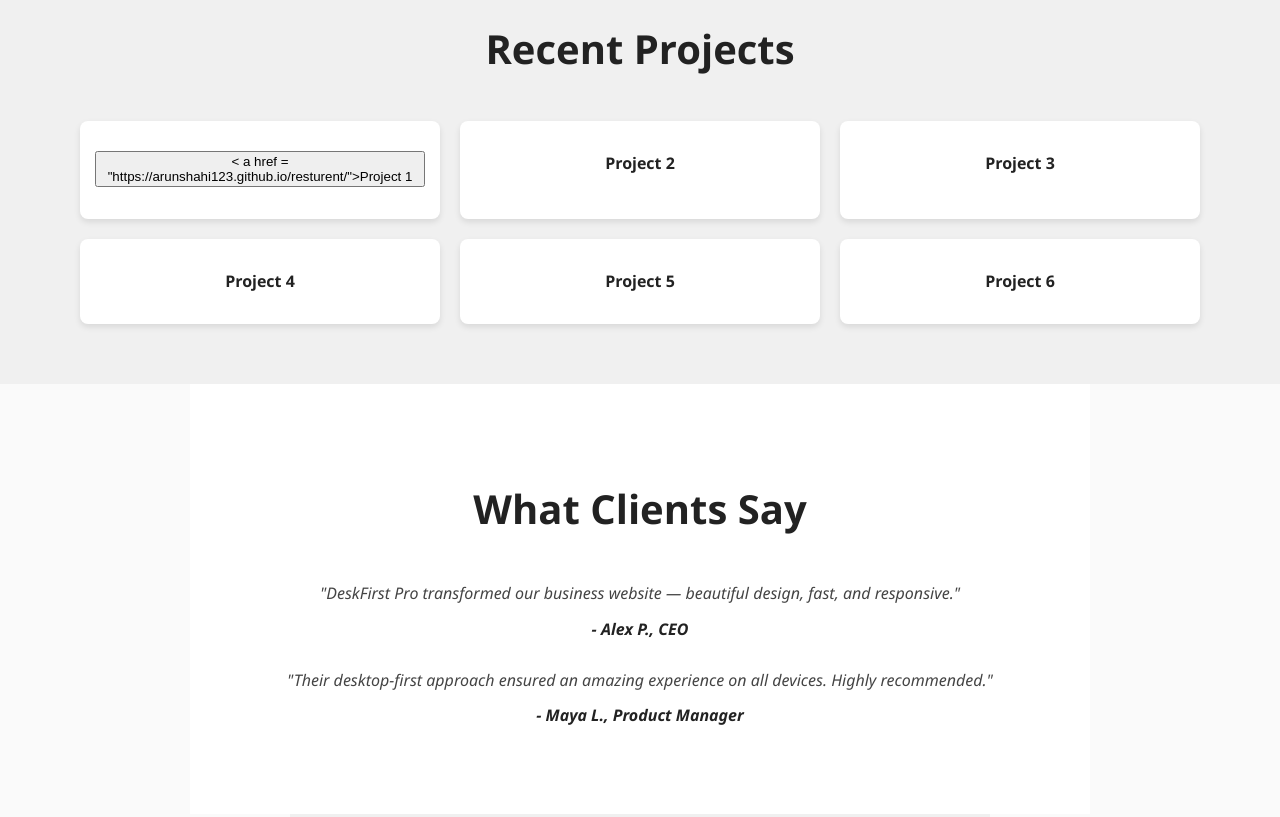
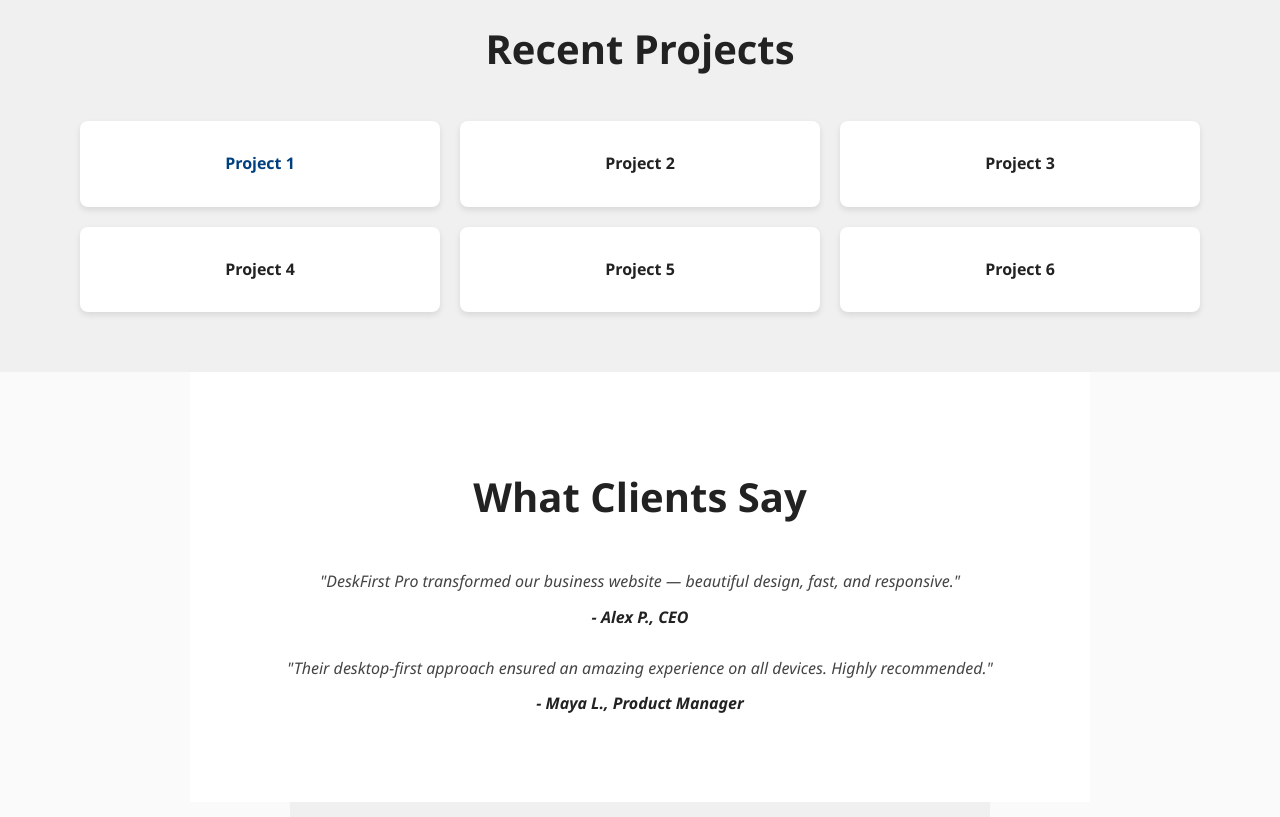
Before and after one commit to arunshahi123/css-, a plain HTML site: page index.html in a window 1280 px wide. Shown: the part 1640-2457 px from the top of the page. Drawn offline with Linux system fonts and the light colour scheme.

Commit message:
Update index.html

```diff
--- a/index.html
+++ b/index.html
@@ -74,7 +74,7 @@
   <section class="portfolio">
     <h2>Recent Projects</h2>
     <div class="portfolio-grid">
-      <div class="project-card"><button>< a href = "https://arunshahi123.github.io/resturent/">Project 1</a></button></div>
+      <div class="project-card"><a href ="https://arunshahi123.github.io/resturent/">Project 1</a></div>
       <div class="project-card">Project 2</div>
       <div class="project-card">Project 3</div>
       <div class="project-card">Project 4</div>
```
